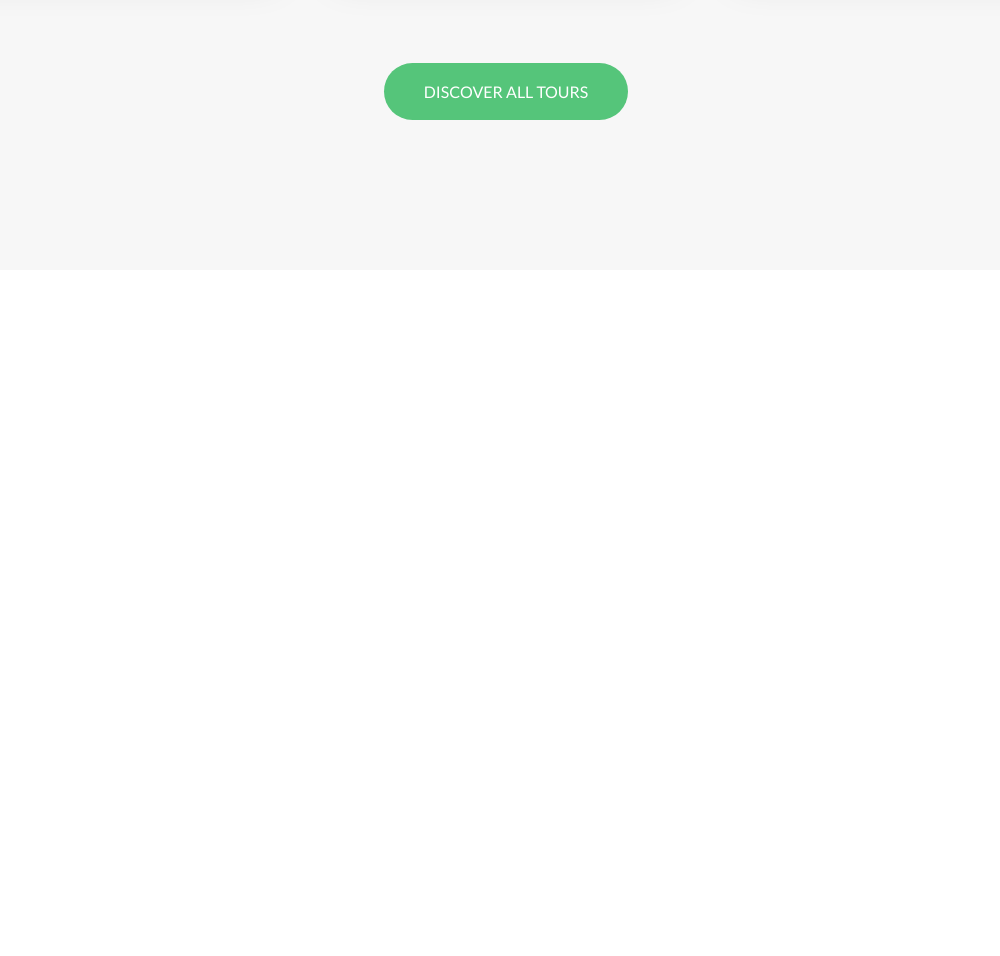
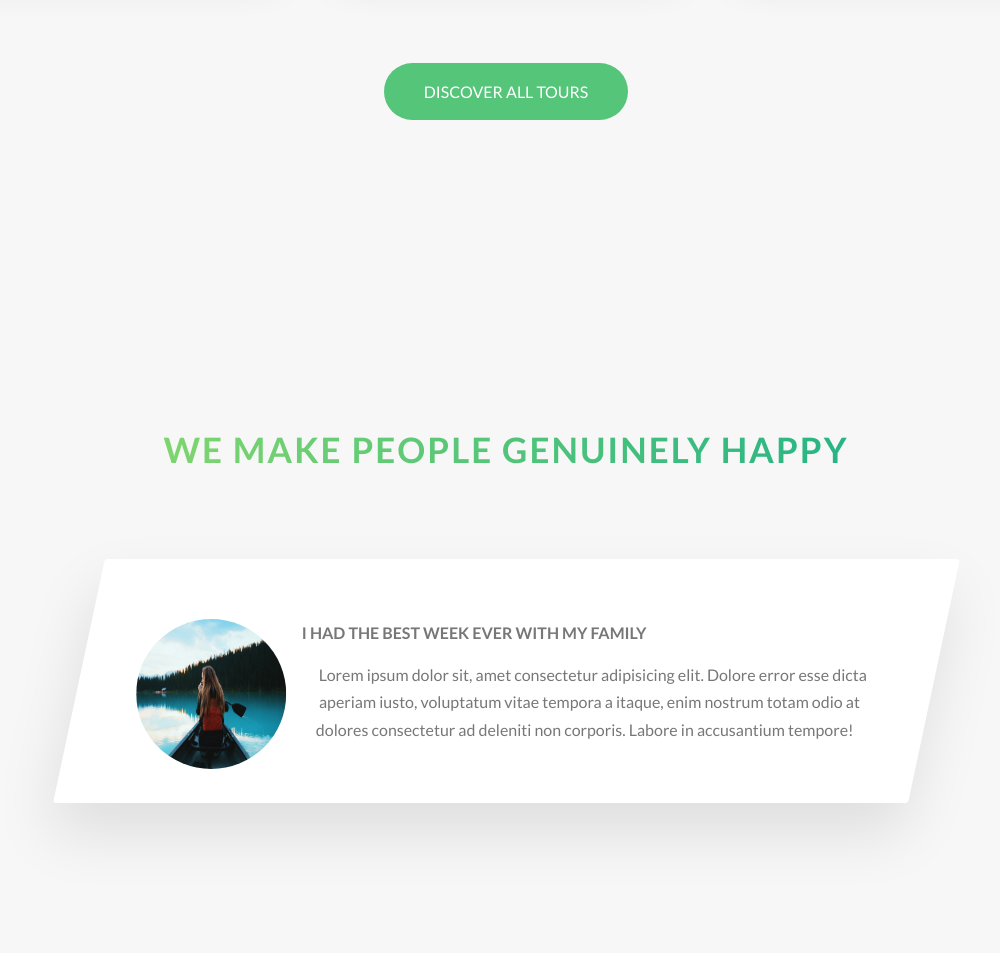
Before and after one commit to SamKeathley/CSS-Practice-Projects, a website: page Natours/index.html in a window 1280 px wide. Shown: the part 3032-3988 px from the top of the page, without its empty margins (134-1134 px from the left). Before the commit the page ends 3332 px from the top, so only its background shows below. Drawn offline with Linux system fonts and the light colour scheme.

Commit message:
begin build of story section

```diff
--- a/Natours/index.html
+++ b/Natours/index.html
@@ -236,6 +236,34 @@
           <a href="#" class="btn btn--green">Discover All Tours</a>
         </div>
       </section>
+
+      <section class="section-stories">
+        <div class="u-center-text u-margin-bottom-big">
+          <h2 class="heading-secondary">We make people genuinely happy</h2>
+        </div>
+        <div class="row">
+          <div class="story">
+            <figure class="story__shape">
+              <img
+                src="img/nat-8.jpg"
+                alt="Person on a tour"
+                class="story__img"
+              />
+            </figure>
+            <div class="story__text">
+              <h3 class="heading-tertiary u-margin-bottom-small">
+                I had the best week ever with my family
+              </h3>
+              <p>
+                Lorem ipsum dolor sit, amet consectetur adipisicing elit. Dolore
+                error esse dicta aperiam iusto, voluptatum vitae tempora a
+                itaque, enim nostrum totam odio at dolores consectetur ad
+                deleniti non corporis. Labore in accusantium tempore!
+              </p>
+            </div>
+          </div>
+        </div>
+      </section>
     </main>
 
     <!-- <section class="grid-test">
--- /dev/null
+++ b/Natours/sass/components/_story.scss
@@ -0,0 +1,31 @@
+.story {
+  width: 75%;
+  margin: 0 auto;
+  box-shadow: 0 3rem 6rem rgba($color-black, 0.1);
+  background-color: $color-white;
+  border-radius: 3px;
+  padding: 6rem;
+  padding-left: 9rem;
+  font-size: $default-font-size;
+  transform: skewX(-12deg);
+
+  &__shape {
+    width: 15rem;
+    height: 15rem;
+    float: left;
+    -webkit-shape-outside: circle(50% at 50% 50%);
+    shape-outside: circle(50% at 50% 50%);
+    -webkit-clip-path: circle(50% at 50% 50%);
+    clip-path: circle(50% at 50% 50%);
+    transform: translateX(-3rem) skewX(12deg);
+  }
+
+  &__img {
+    width: 100%;
+    height: 100%;
+  }
+
+  &__text {
+    transform: skewX(12deg);
+  }
+}
--- a/Natours/sass/main.scss
+++ b/Natours/sass/main.scss
@@ -11,6 +11,8 @@
 @import 'components/composition';
 @import 'components/feature-box';
 @import 'components/card';
+@import 'components/story';
+
 @import 'layout/header';
 @import 'layout/grid';
 
--- a/Natours/sass/pages/_home.scss
+++ b/Natours/sass/pages/_home.scss
@@ -26,3 +26,8 @@
   padding: 25rem 0 15rem 0;
   margin-top: -10rem;
 }
+
+.section-stories {
+  padding: 15rem 0;
+  background-color: $color-grey-light-1;
+}
```
Also changed, not shown: Natours/css/style.css.
